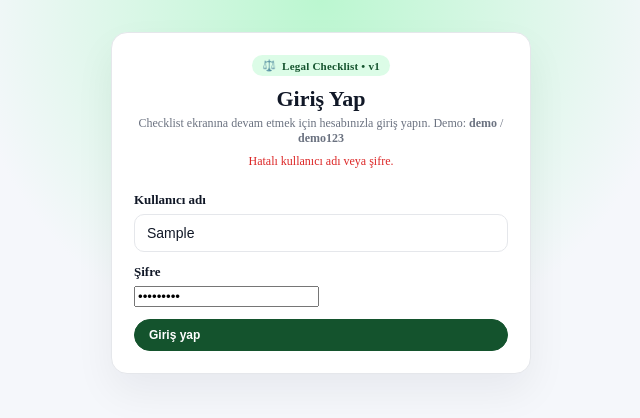
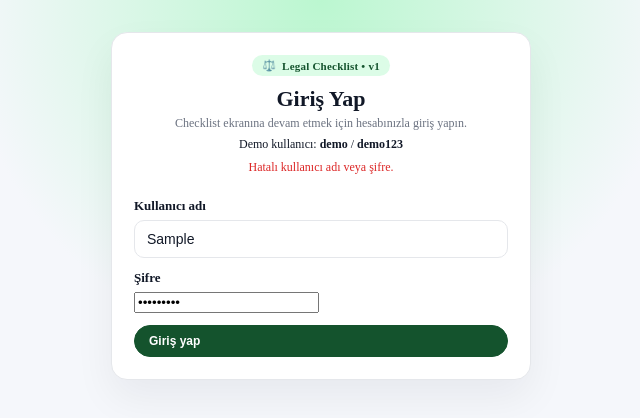
Before and after one commit to juokin4/checklist, a plain HTML site: page src/login.html in a window 1280 px wide. Both pictures are taken after typing "Sample", "Sample123" into the empty fields and a click on the button "Giriş yap". Shown: the whole page, without its empty margins (319-959 px from the left). Drawn offline with Linux system fonts and the light colour scheme.

Commit message:
Restore login error markup

```diff
--- a/src/login.html
+++ b/src/login.html
@@ -13,7 +13,9 @@
     <section class="card login-card">
         <div class="badge"><span>⚖️</span> Legal Checklist • v1</div>
         <h1>Giriş Yap</h1>
-        <p class="login-hint">Checklist ekranına devam etmek için hesabınızla giriş yapın. Demo: <strong>demo</strong> / <strong>demo123</strong></p>
+        <p class="login-hint">Checklist ekranına devam etmek için hesabınızla giriş yapın.</p>
+        <p class="login-demo">Demo kullanıcı: <strong>demo</strong> / <strong>demo123</strong></p>
+        <p id="loginError" class="login-error" role="alert" aria-live="polite"></p>
 
         <form id="loginForm" class="login-form">
             <div>
--- a/src/login.js
+++ b/src/login.js
@@ -8,8 +8,7 @@ const DEMO_USER = {
 const loginForm = document.getElementById("loginForm");
 const usernameInput = document.getElementById("username");
 const passwordInput = document.getElementById("password");
-const loginHint = document.querySelector(".login-hint");
-let loginError;
+const loginError = document.getElementById("loginError");
 
 function redirectToChecklist() {
     window.location.href = "index.html";
@@ -19,30 +18,12 @@ function isAuthenticated() {
     return Boolean(localStorage.getItem(AUTH_TOKEN_KEY));
 }
 
-function ensureErrorElement() {
-    if (loginError || !loginHint) {
-        return loginError;
-    }
-
-    loginError = document.createElement("p");
-    loginError.setAttribute("role", "alert");
-    loginError.setAttribute("aria-live", "polite");
-    loginError.style.minHeight = "18px";
-    loginError.style.fontSize = "12px";
-    loginError.style.color = "#dc2626";
-    loginError.style.margin = "8px 0 0";
-    loginError.style.textAlign = "center";
-    loginHint.insertAdjacentElement("afterend", loginError);
-    return loginError;
-}
-
 function setError(message) {
-    const errorElement = ensureErrorElement();
-    if (!errorElement) {
+    if (!loginError) {
         return;
     }
 
-    errorElement.textContent = message;
+    loginError.textContent = message;
 }
 
 if (isAuthenticated()) {
--- a/src/style.css
+++ b/src/style.css
@@ -257,6 +257,25 @@ body.dark .progress-card {
     text-align: center;
 }
 
+.login-demo {
+    font-size: 12px;
+    color: var(--fg);
+    margin: 6px 0 0;
+    text-align: center;
+}
+
+.login-error {
+    min-height: 18px;
+    font-size: 12px;
+    color: #dc2626;
+    margin: 8px 0 0;
+    text-align: center;
+}
+
+body.dark .login-error {
+    color: #fca5a5;
+}
+
 
 .checklist-header-line {
     display: flex;
```
